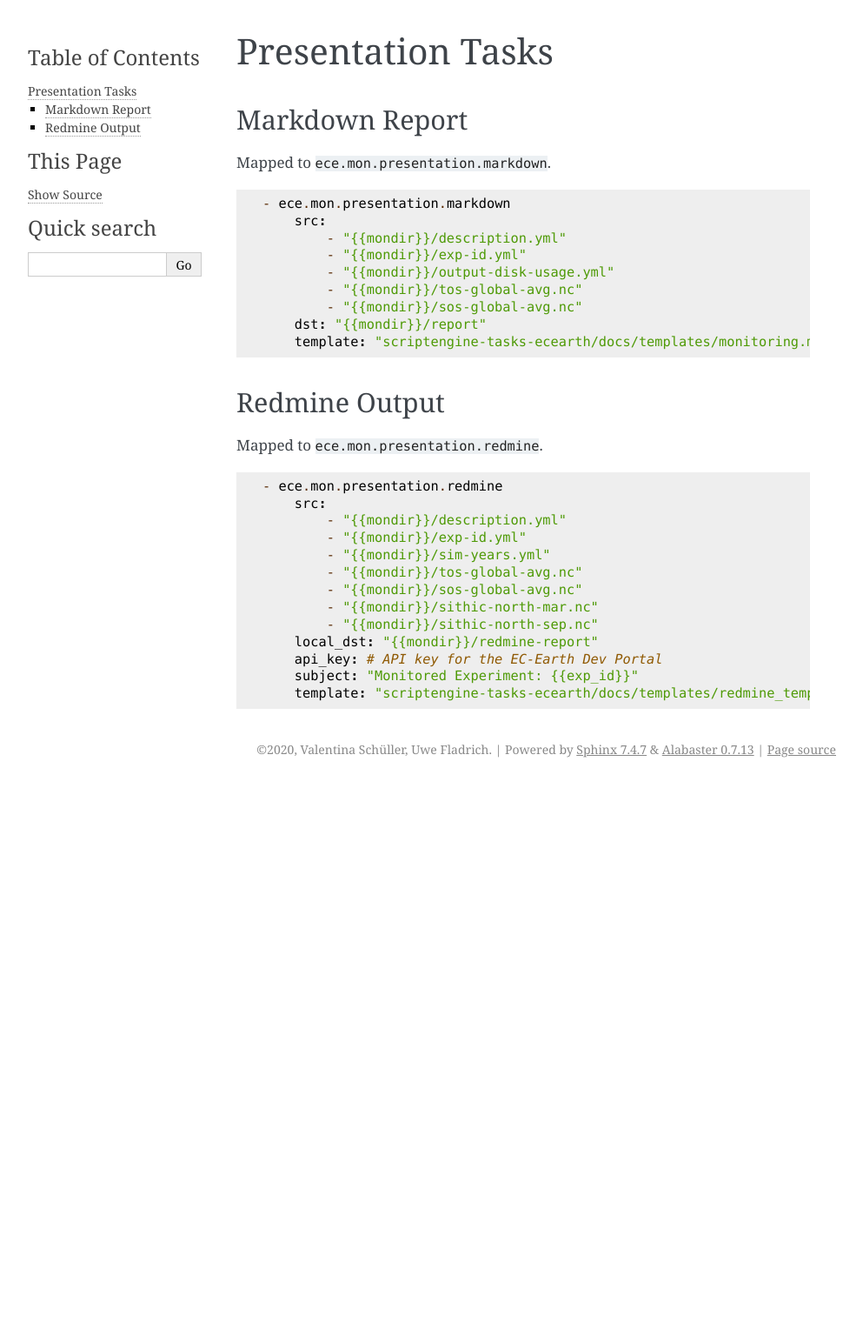
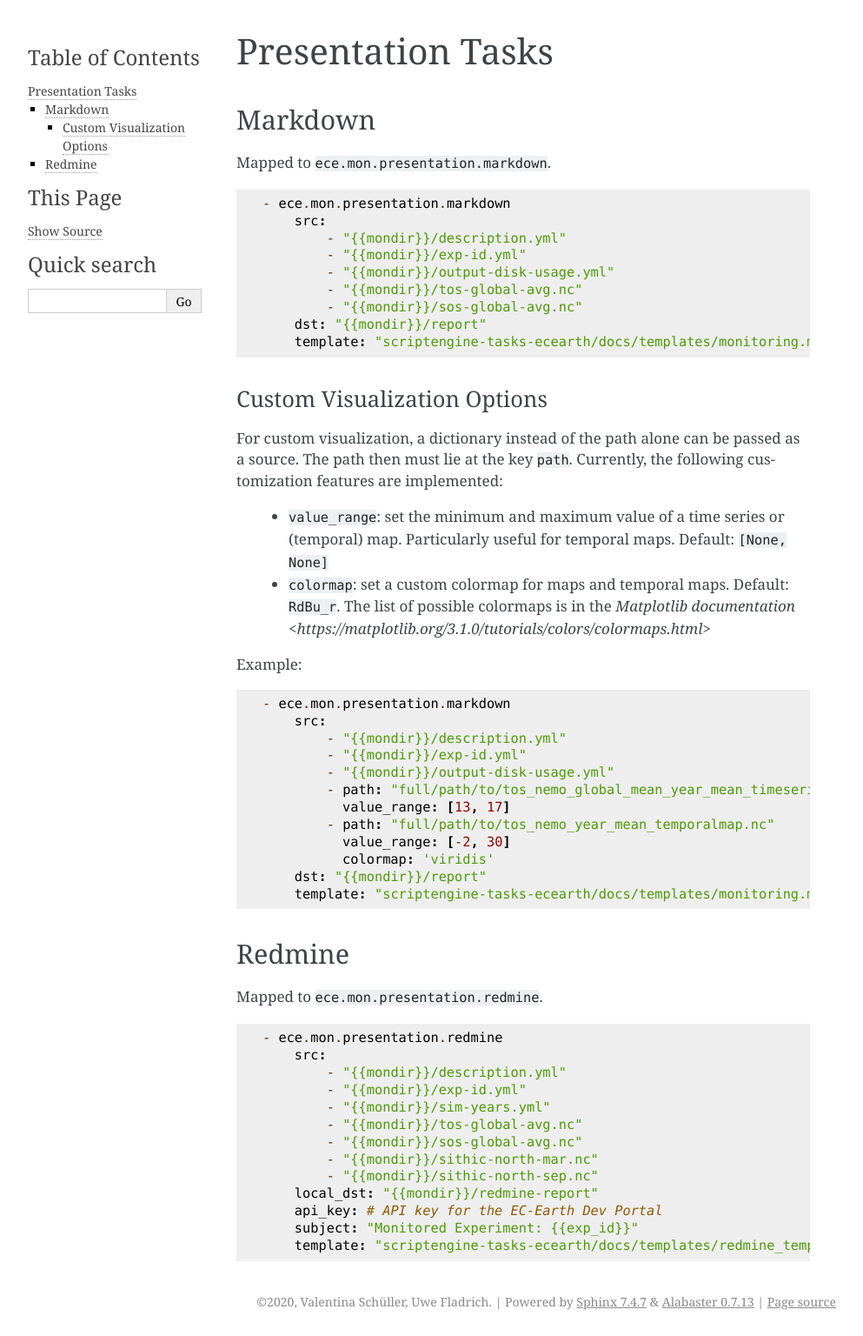
Before and after one commit to uwefladrich/scriptengine-tasks-ecearth, a Sphinx documentation site: the page built from docs/sphinx/source/tasks/monitoring/presentation-tasks.rst, in a window 1280 px wide. Shown: the whole page at 87% size, without its empty margins (148-1141 px from the left). Built offline with Sphinx 7.4.7, drawn with Linux system fonts in a browser that asks for light colours; before the commit the page ends 901 px from its top, so only the background shows below that.

Commit message:
Update Docs for new Implementations

```diff
--- a/docs/sphinx/source/tasks/monitoring/presentation-tasks.rst
+++ b/docs/sphinx/source/tasks/monitoring/presentation-tasks.rst
@@ -2,7 +2,7 @@
 Presentation Tasks
 ******************
 
-Markdown Report
+Markdown
 ===============
 
 Mapped to ``ece.mon.presentation.markdown``.
@@ -19,7 +19,33 @@ Mapped to ``ece.mon.presentation.markdown``.
         dst: "{{mondir}}/report"
         template: "scriptengine-tasks-ecearth/docs/templates/monitoring.md.j2"
 
-Redmine Output
+Custom Visualization Options
+#############################
+
+For custom visualization, a dictionary instead of the path alone can be passed as a source.
+The path then must lie at the key ``path``.
+Currently, the following customization features are implemented:
+
+    * ``value_range``: set the minimum and maximum value of a time series or (temporal) map. Particularly useful for temporal maps. Default: ``[None, None]``
+    * ``colormap``: set a custom colormap for maps and temporal maps. Default: ``RdBu_r``. The list of possible colormaps is in the `Matplotlib documentation <https://matplotlib.org/3.1.0/tutorials/colors/colormaps.html>`
+
+Example::
+
+    - ece.mon.presentation.markdown
+        src:
+            - "{{mondir}}/description.yml"
+            - "{{mondir}}/exp-id.yml"
+            - "{{mondir}}/output-disk-usage.yml"
+            - path: "full/path/to/tos_nemo_global_mean_year_mean_timeseries.nc"
+              value_range: [13, 17]
+            - path: "full/path/to/tos_nemo_year_mean_temporalmap.nc"
+              value_range: [-2, 30]
+              colormap: 'viridis'
+        dst: "{{mondir}}/report"
+        template: "scriptengine-tasks-ecearth/docs/templates/monitoring.md.j2"
+
+
+Redmine
 ==============
 
 Mapped to ``ece.mon.presentation.redmine``.
```
Also changed, not shown: docs/sphinx/source/tasks/monitoring/sea-ice-diagnostics.rst (+4 -3 lines).
